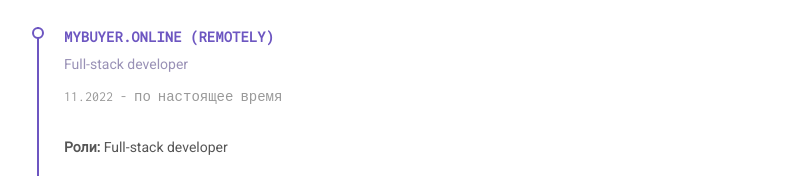
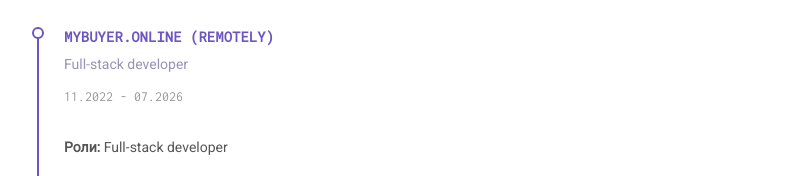
Before and after one commit to NinaSekret/resume, a website: page index.html in a window 1280 px wide. Shown: the part 2236-2412 px from the top of the page, without its empty margins (48-835 px from the left). Drawn offline with Linux system fonts and the light colour scheme.

Commit message:
fix texts

```diff
--- a/index.html
+++ b/index.html
@@ -244,7 +244,7 @@
               (REMOTELY)
             </p>
             <p class="resume-list__block-subtitle">Full-stack developer</p>
-            <p class="resume-list__block-date">11.2022 - по настоящее время</p>
+            <p class="resume-list__block-date">11.2022 - 07.2026</p>
             <div class="resume-list__block-description">
               <br />
               <strong>Роли:</strong> Full-stack developer
```
